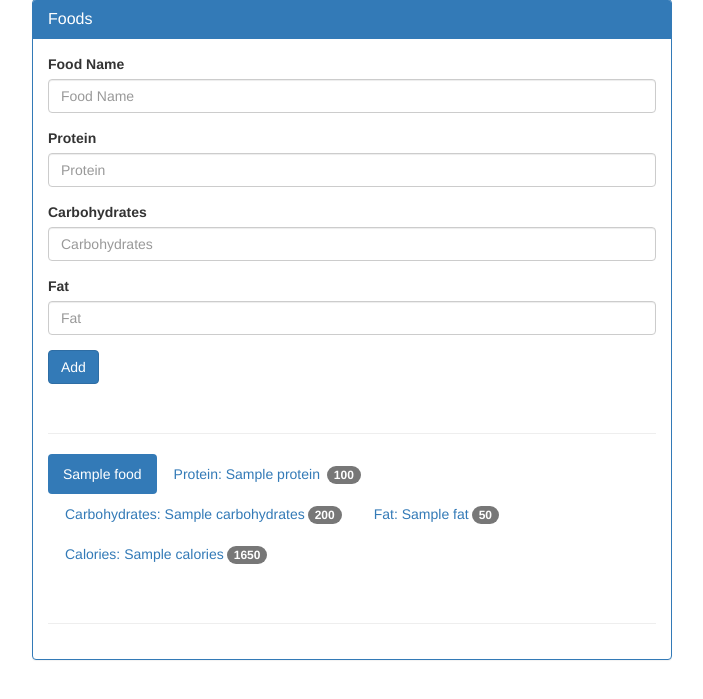
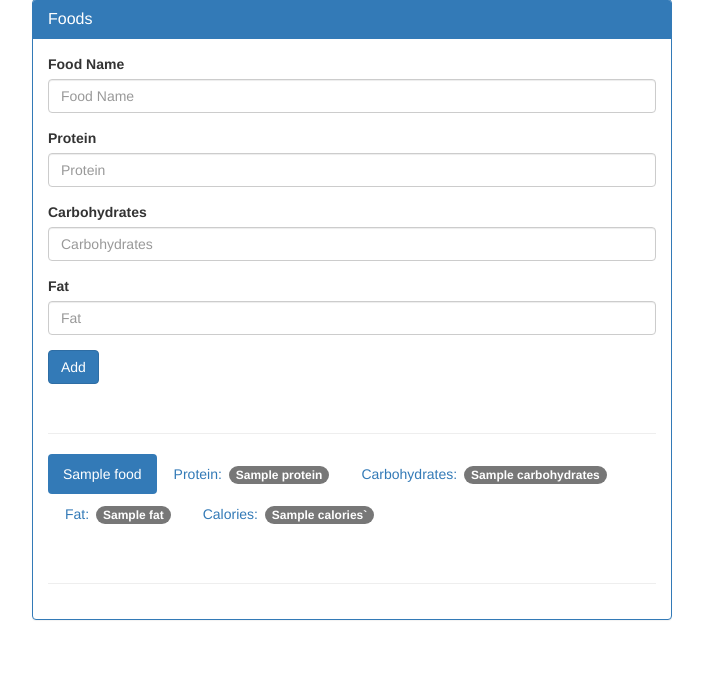
Before and after one commit to aggdotred/thunderstack, a Flask app: template templates/add_food.html in a window 1280 px wide. Shown: the part 71-770 px from the top of the page, without its empty margins (288-991 px from the left). Run offline with Flask 2, Linux system fonts and the light colour scheme; the template is opened without the code that fills it: most values are stand-ins (such as "Sample title", 1, 10 or a date in 2020); some libraries are stand-ins or nearby versions.

```diff
--- a/app.py
+++ b/app.py
@@ -1,4 +1,5 @@
 from flask import Flask, render_template, g, request
+from datetime import datetime
 import sqlite3
 
 app = Flask(__name__)
@@ -22,9 +23,33 @@ def close_db(error):
         g.sqlite_db.close()
 
 
-@app.route("/")
+@app.route("/", methods=["POST", "GET"])
 def index():
-    return render_template("home.html")
+    db = get_db()
+
+    if request.method == "POST":
+        date = request.form["date"]
+
+        dt = datetime.strptime(date, "%Y-%m-%d")
+        database_date = datetime.strftime(dt, "%Y%m%d")
+
+        db.execute("insert into log_date (entry_date) values (?)", [database_date])
+        db.commit()
+
+    cur = db.execute("select entry_date from log_date order by entry_date desc")
+    results = cur.fetchall()
+
+    pretty_results = []
+
+    for result in results:
+        single_date = {}
+
+        d = datetime.strptime(str(result["entry_date"]), "%Y%m%d")
+        single_date["entry_date"] = datetime.strftime(d, "%B %d %Y")
+
+        pretty_results.append(single_date)
+
+    return render_template("home.html", results=pretty_results)
 
 
 @app.route("/view")
--- a/templates/add_food.html
+++ b/templates/add_food.html
@@ -70,10 +70,10 @@
             {% for food in results %}
             <ul class="nav nav-pills" role="tablist">
               <li class="active"><a>{{ food.name }}</a></li>
-              <li><a>Protein: {{ food.protein }} <span class="badge">100</span></a></li>
-              <li><a>Carbohydrates: {{ food.carbohydrates }}<span class="badge">200</span></a></li>
-              <li><a>Fat: {{ food.fat }}<span class="badge">50</span></a></li>
-              <li><a>Calories: {{ food.calories }}<span class="badge">1650</span></a></li>
+              <li><a>Protein: <span class="badge">{{ food.protein }} </span></a></li>
+              <li><a>Carbohydrates: <span class="badge">{{ food.carbohydrates }}</span></a></li>
+              <li><a>Fat: <span class="badge">{{ food.fat }}</span></a></li>
+              <li><a>Calories: <span class="badge">{{ food.calories }}`</span></a></li>
             </ul>
             <div class="page-header"></div>
             {% endfor %}
```
Also changed, not shown: templates/home.html (+4 -3 lines), food_log.db.
